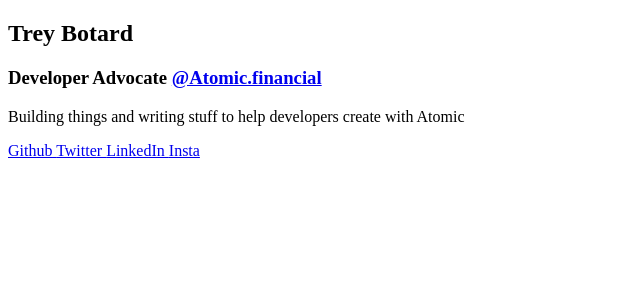
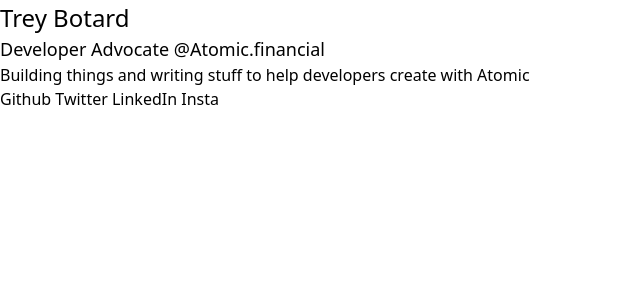
Before and after one commit to Tr3yb0/website, a Nuxt app: page / in a window 1280 px wide. Shown: the top 300 px of the page, without its empty margins (0-640 px from the left). Built offline with nearby package versions, Linux system fonts and the light colour scheme.

Commit message:
Add tailwind font config

```diff
--- a/app.vue
+++ b/app.vue
@@ -1,6 +1,9 @@
+<script setup lang="ts">
+import '~/assets/css/tailwind.css';
+</script>
+
 <template>
   <main>
-    <!-- <NuxtWelcome /> -->
     <NuxtPage />
   </main>
 </template>
--- /dev/null
+++ b/assets/css/tailwind.css
@@ -0,0 +1,3 @@
+@tailwind base;
+@tailwind components;
+@tailwind utilities;
--- a/nuxt.config.ts
+++ b/nuxt.config.ts
@@ -2,6 +2,14 @@
 
 // https://v3.nuxtjs.org/api/configuration/nuxt.config
 export default defineNuxtConfig({
-
-
+	build: {
+		postcss: {
+			postcssOptions: {
+				plugins: {
+					tailwindcss: {},
+					autoprefixer: {}
+				}
+			}
+		}
+	}
 })
--- a/package.json
+++ b/package.json
@@ -6,6 +6,9 @@
     "preview": "nuxt preview"
   },
   "devDependencies": {
-    "nuxt": "3.0.0-rc.4"
+    "autoprefixer": "^10.4.7",
+    "nuxt": "3.0.0-rc.4",
+    "postcss": "^8.4.14",
+    "tailwindcss": "^3.1.3"
   }
 }
--- a/pages/main.vue
+++ /dev/null
@@ -1,3 +0,0 @@
-<template>
-  <h1>Main page</h1>
-</template>
--- a/tailwind.config.js
+++ b/tailwind.config.js
@@ -1,8 +1,29 @@
+const plugin = require('tailwindcss/plugin')
+
 /** @type {import('tailwindcss').Config} */
 module.exports = {
-  content: [],
+  mode: "jit",
+  content: [
+    "./components/**/*.{vue,js}",
+    "./layouts/**/*.vue",
+    "./pages/**/*.vue",
+    "./plugins/**/*.{js,ts}",
+    "./nuxt.config.{js,ts}",
+  ],
+  fontFamily: {
+    sans: ['Roboto', 'sans-serif'],
+    serif: ['Merriweather', 'serif']
+  },
   theme: {
     extend: {},
   },
-  plugins: [],
-}
+  plugins: [
+    plugin(function({ addBase, theme }) {
+      addBase({
+        'h1': { fontSize: theme('fontSize.2xl') },
+        'h2': { fontSize: theme('fontSize.xl') },
+        'h3': { fontSize: theme('fontSize.lg') },
+      })
+    })
+  ]
+};
```
Also changed, not shown: 1 other file (tests, documents, lock files or other folders).
